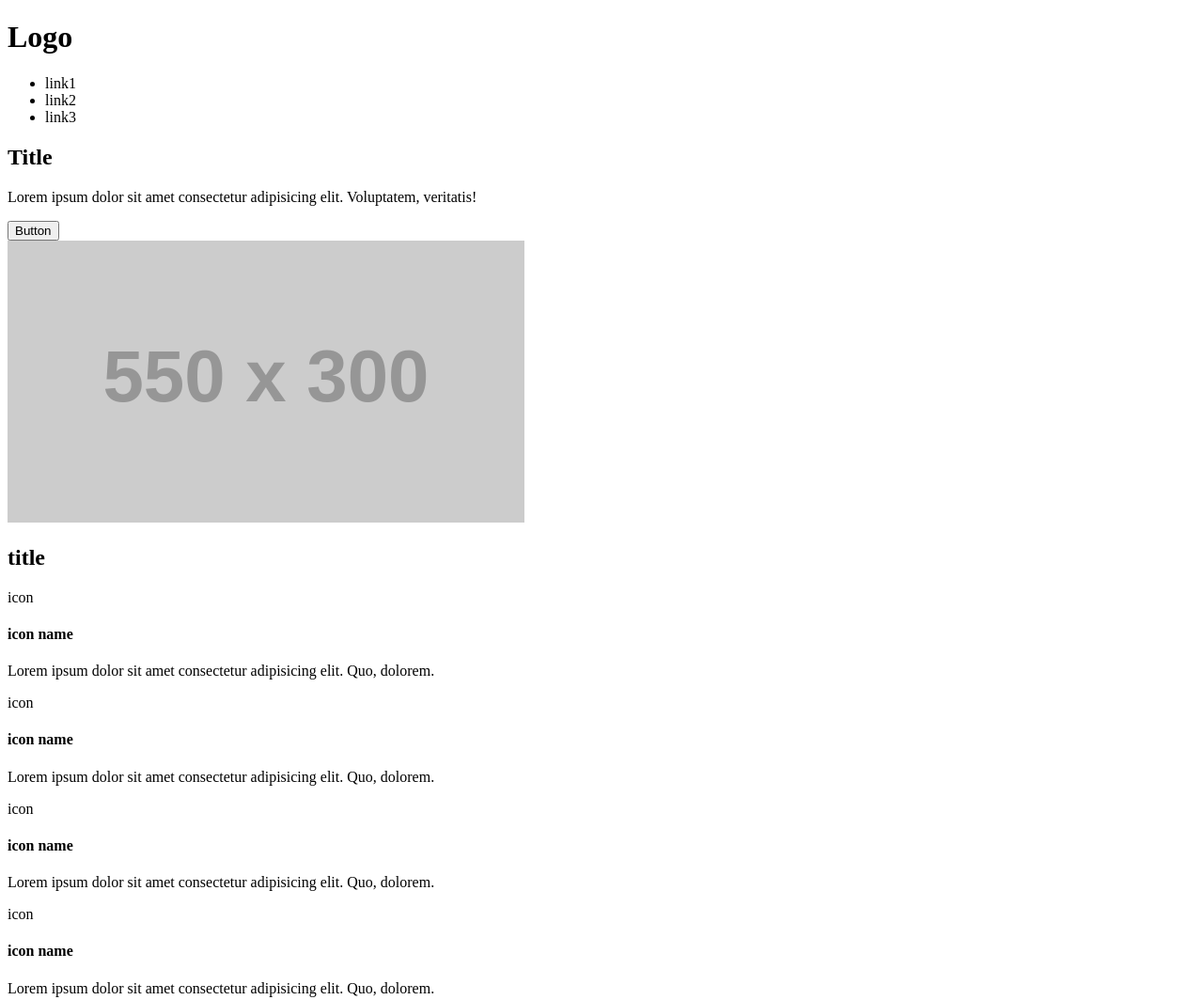
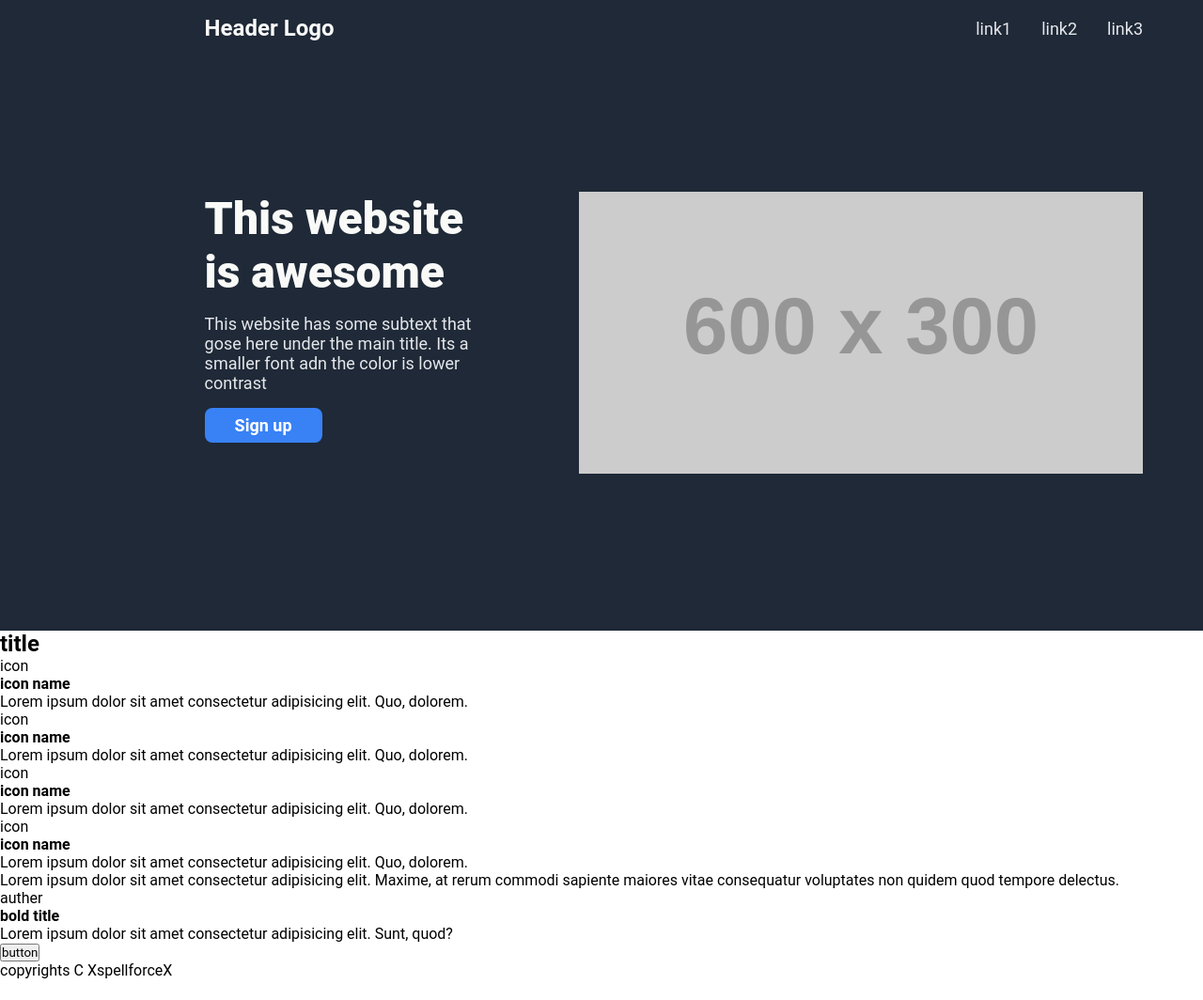
Before and after one commit to sahir2008/sarab-tech-landing-page, a plain HTML site: page index.html in a window 1280 px wide. Shown: the top 1064 px of the page at 94% size. After the commit the page ends 1042 px from the top, so only its background shows below. Drawn offline with Linux system fonts and the light colour scheme; placeholder pictures from the web are drawn by us.

Commit message:
style the header and hero section

```diff
--- a/index.html
+++ b/index.html
@@ -5,29 +5,31 @@
     <meta http-equiv="X-UA-Compatible" content="IE=edge" />
     <meta name="viewport" content="width=device-width, initial-scale=1.0" />
     <title>Sarab Tech</title>
+    <link rel="stylesheet" href="styles.css" />
   </head>
   <body>
+    <main>
+      <section class="hero">
         <header>
-      <h1>Logo</h1>
+          <h1>Header Logo</h1>
           <ul>
             <li>link1</li>
             <li>link2</li>
             <li>link3</li>
           </ul>
         </header>
-
-    <main>
-      <section>
-        <div>
-          <h1>Title</h1>
+        <div class="hero-wrapper">
+          <div class="hero-desc">
+            <h1>This website is awesome</h1>
             <p>
-            Lorem ipsum dolor sit amet consectetur adipisicing elit. Voluptatem,
-            veritatis!
+              This website has some subtext that gose here under the main title.
+              Its a smaller font adn the color is lower contrast
             </p>
-          <button>Button</button>
+            <button>Sign up</button>
           </div>
-        <div>
-          <img src="https://via.placeholder.com/550x300" alt="placeholder" />
+          <div class="hero-img">
+            <img src="https://via.placeholder.com/600x300" alt="placeholder" />
+          </div>
         </div>
       </section>
 
--- a/styles.css
+++ b/styles.css
@@ -0,0 +1,61 @@
+* {
+  margin: 0;
+  padding: 0;
+  box-sizing: border-box;
+  font-family: "roboto";
+}
+
+ul {
+  list-style: none;
+  display: flex;
+  gap: 2rem;
+  font-size: 18px;
+  color: #e5e7eb;
+}
+
+.hero {
+  min-height: 83.9vh;
+  background-color: #1f2937;
+  padding: 16px;
+}
+header {
+  width: 80%;
+  margin: 0 3rem 0 auto;
+  display: flex;
+  justify-content: space-between;
+  align-items: center;
+}
+header h1 {
+  font-size: 24px;
+  color: #f9faf8;
+}
+
+.hero-wrapper {
+  width: 80%;
+  margin: 10rem 3rem 0 auto;
+  display: flex;
+}
+.hero-wrapper div {
+  flex: 1;
+}
+.hero-desc h1 {
+  max-width: 70%;
+  font-size: 48px;
+  font-weight: 900;
+  color: #f9faf8;
+}
+.hero-desc p {
+  max-width: 77%;
+  font-size: 18px;
+  color: #e5e7eb;
+  margin: 1rem 0;
+}
+.hero-desc button {
+    background-color: #3882F6;
+    color: white;
+    font-size: 18px;
+    font-weight: 600;
+    padding: 8px 2rem;
+    border: none;
+    border-radius: 8px;
+}
```
Lines whose indentation alone changed are shown as unchanged.
